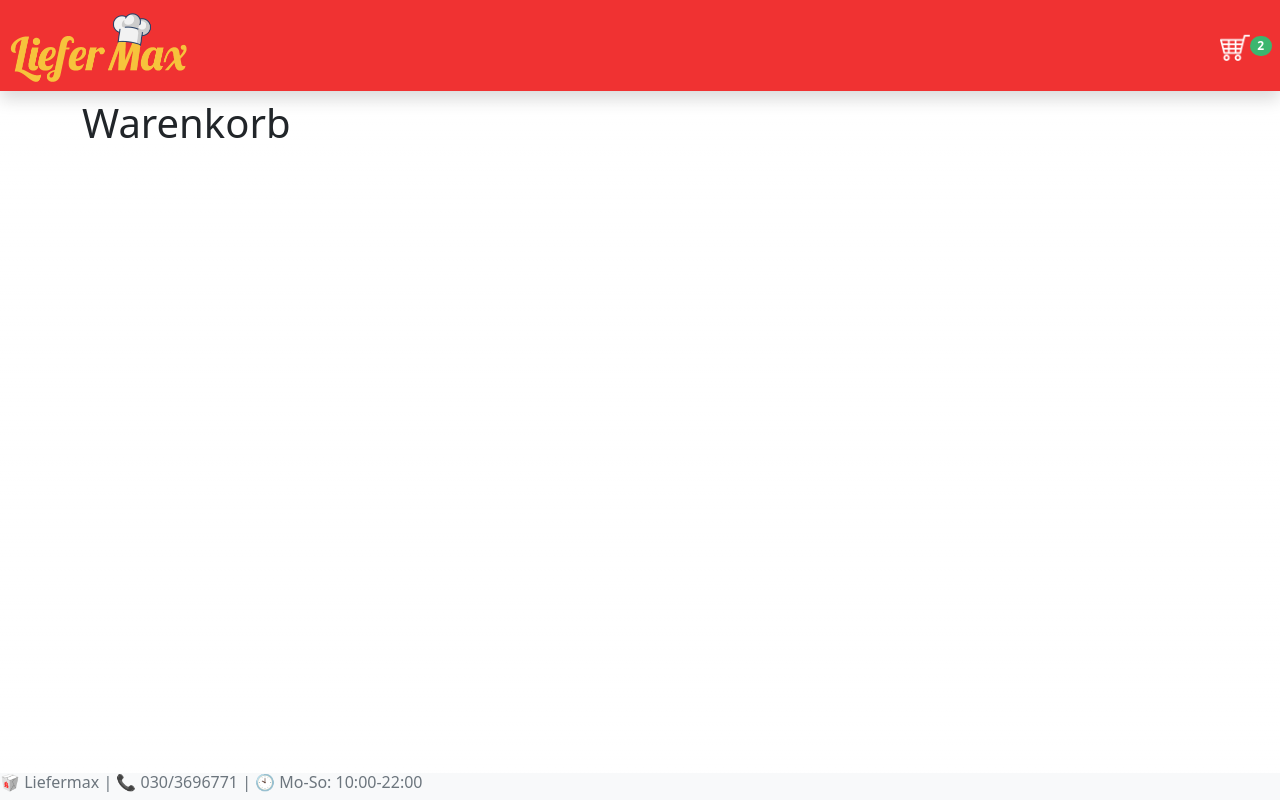
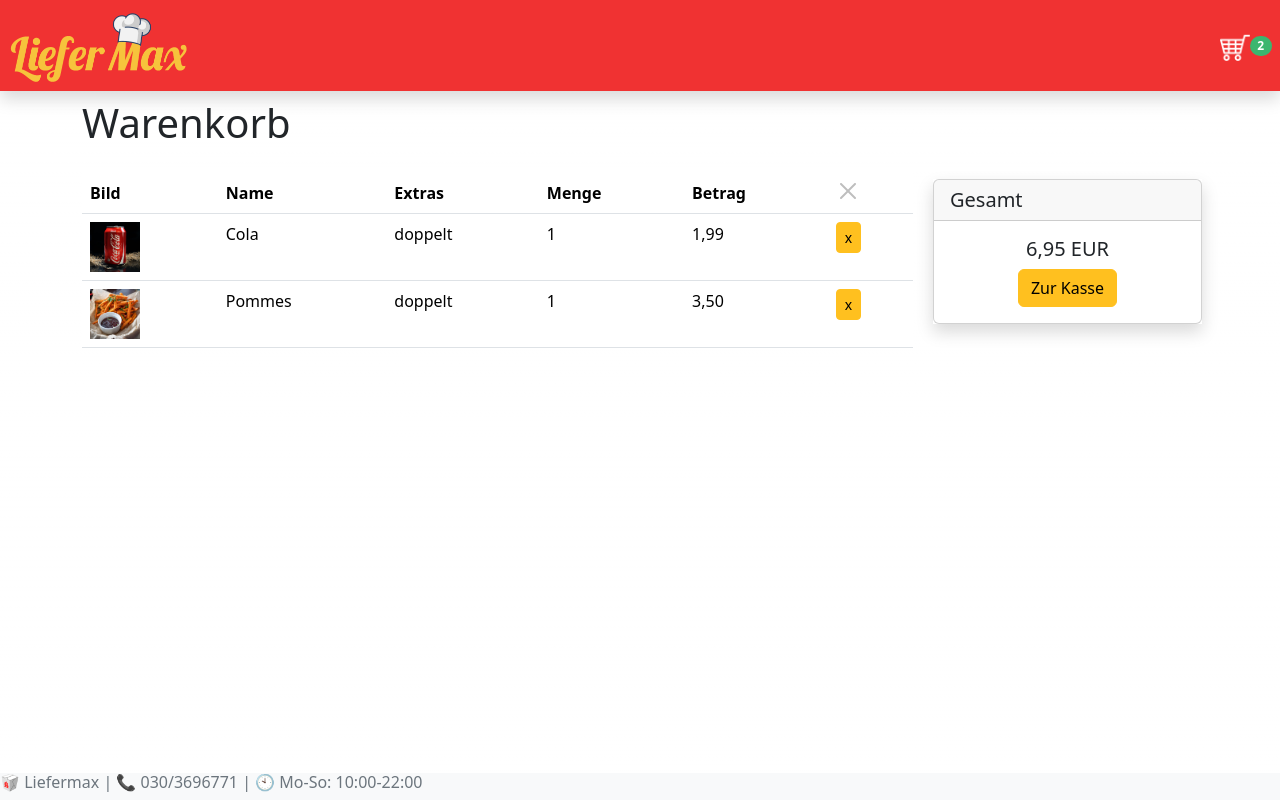
Before and after one commit to Philipp-Hess/Next.js_-food-delivery-service, a Next.js app: page /warenkorb in a window 1280 px wide. Built offline with nearby package versions, Linux system fonts and the light colour scheme.

Commit message:
added warenkorb

```diff
--- a/pages/warenkorb.jsx
+++ b/pages/warenkorb.jsx
@@ -1,7 +1,75 @@
+import { Table, CloseButton, Button, Card } from "react-bootstrap";
+import Image from "next/image";
+
 export default function Warenkorb() {
   return (
     <div>
       <h1>Warenkorb</h1>
+      <div className="row mt-4">
+        <div className="col-9">
+          <Table hover responsive>
+            <thead>
+              <tr>
+                <th>Bild</th>
+                <th>Name</th>
+                <th>Extras</th>
+                <th>Menge</th>
+                <th>Betrag</th>
+                <th>
+                  <CloseButton disabled />
+                </th>
+              </tr>
+            </thead>
+            <tbody>
+              <tr>
+                <td>
+                  <Image
+                    src={"/bilder/produkte/cola.jpg"}
+                    alt="cola"
+                    width={50}
+                    height={50}
+                  />
+                </td>
+                <td>Cola</td>
+                <td>doppelt</td>
+                <td>1</td>
+                <td>1,99</td>
+                <td>
+                  <Button className="btn-sm">x</Button>
+                </td>
+              </tr>
+              <tr>
+                <td>
+                  <Image
+                    src={"/bilder/produkte/pommes.jpg"}
+                    alt="pommes"
+                    width={50}
+                    height={50}
+                  />
+                </td>
+                <td>Pommes</td>
+                <td>doppelt</td>
+                <td>1</td>
+                <td>3,50</td>
+                <td>
+                  <Button className="btn-sm">x</Button>
+                </td>
+              </tr>
+            </tbody>
+          </Table>
+        </div>
+        <div className="col-3 p-2">
+          <div className="shadow">
+            <Card>
+              <Card.Header as="h5">Gesamt</Card.Header>
+              <Card.Body className="text-center">
+                <Card.Title>6,95 EUR</Card.Title>
+                <Button variant="primary">Zur Kasse</Button>
+              </Card.Body>
+            </Card>
+          </div>
+        </div>
+      </div>
     </div>
   );
 }
```
Also changed, not shown: pages/bestellungen/[nr].jsx (added, +48 -0 lines).
